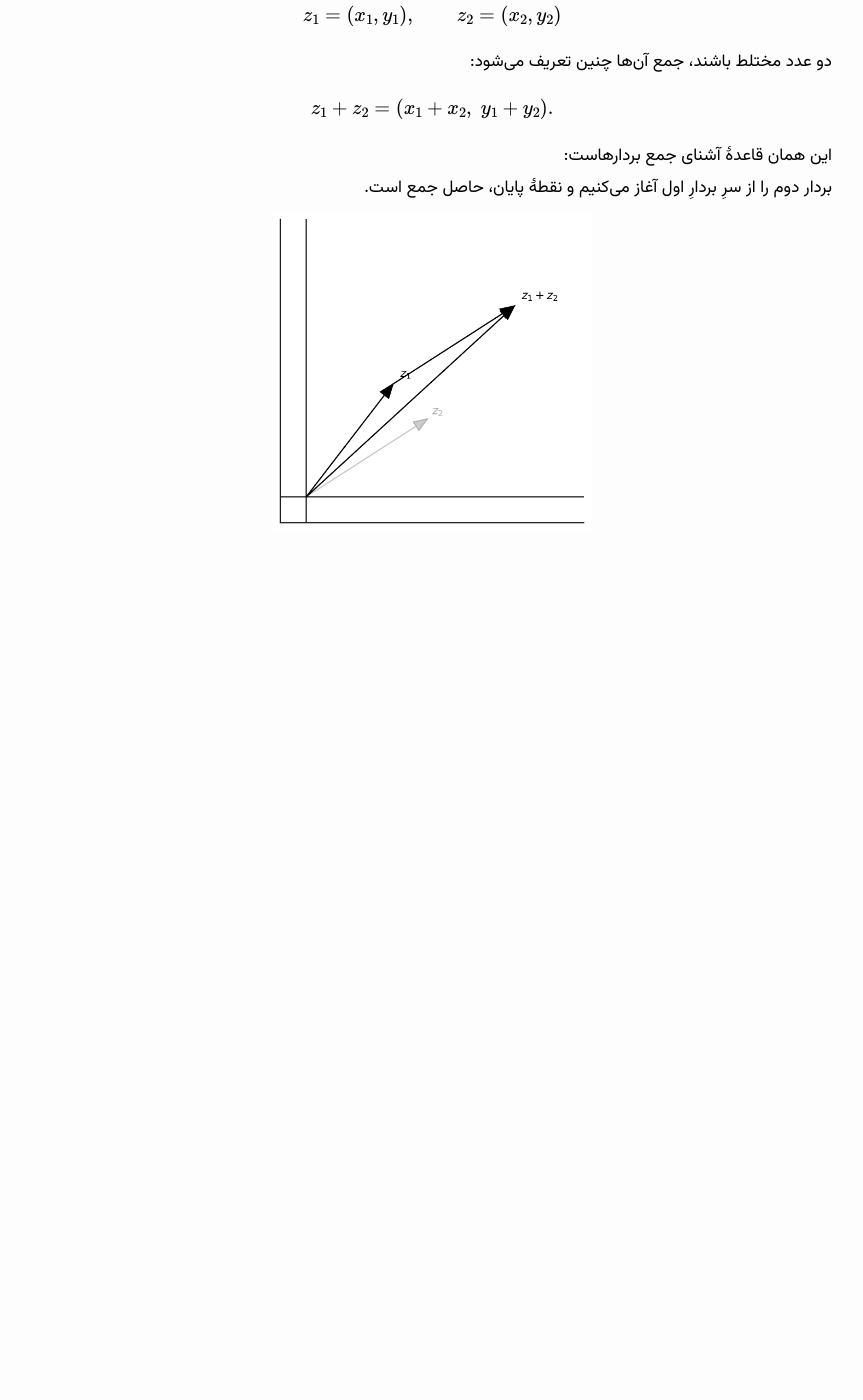
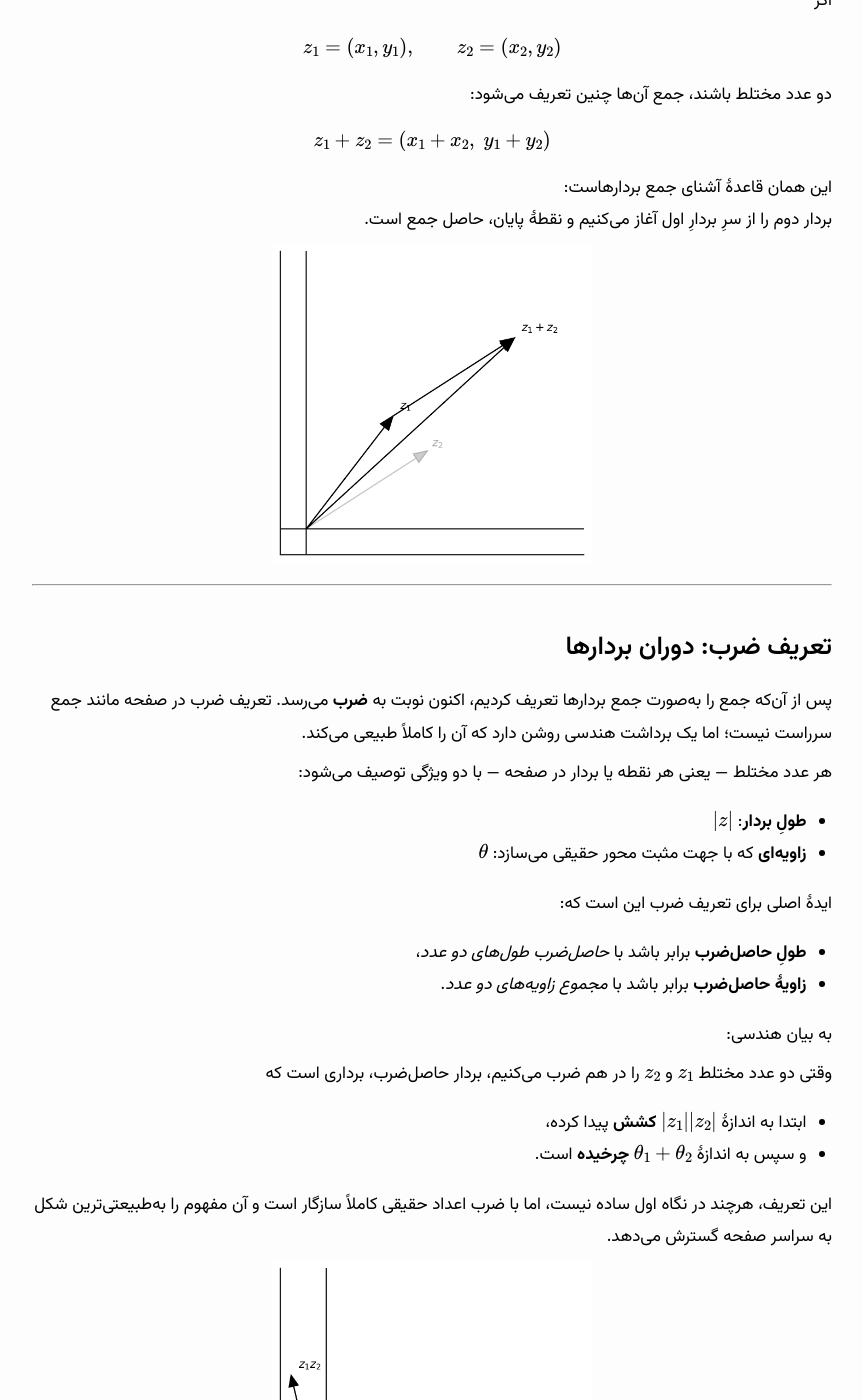
Before and after one commit to pooyarezaie/Fractal-Notes, a Jekyll site: the page built from complex-numbers/index.md, in a window 1280 px wide and 1400 px high, scrolled down 1267 px. Shown: the whole window, without its empty margins (208-1071 px from the left). Built offline with Jekyll 4.4.1, drawn with Linux system fonts in a browser that asks for light colours; before the commit the page ends 1897 px from its top, so only the background shows below that; some of the changed text lies outside the part shown.

Commit message:
Write an intro about complex numbers (part2)

```diff
--- a/complex-numbers/index.md
+++ b/complex-numbers/index.md
@@ -11,23 +11,24 @@ title: "اعداد مختلط"
 
 ## از محور حقیقی تا صفحهٔ دوبعدی
 
-یک عدد مختلط را می‌توانیم **یک نقطه در صفحه** در نظر بگیریم؛ و یا با تعبیری دیگر **برداری** که از مبدأ به آن نقطه‌ کشیده شده‌است. اگر مختصات این نقطه را $$(x_0, y_0)$$ بنامیم، می‌گوییم عدد مختلطی که این نقطه را نشان می‌دهد، دارای:
+یک عدد مختلط را می‌توانیم **یک نقطه در صفحه** در نظر بگیریم؛ و یا با تعبیری دیگر **برداری** که از مبدأ به آن نقطه‌ کشیده شده‌است.
+اگر مختصات این نقطه را $ (x_0, y_0) $ بنامیم، می‌گوییم عدد مختلطی که این نقطه را نشان می‌دهد، دارای:
 
-- **قسمت حقیقی (طول)** $$x_0$$،
-- **قسمت موهومی (عرض)** $$y_0$$
+- **قسمت حقیقی (طول)**  $x_0$
+- **قسمت موهومی (عرض)** $y_0$
 
 است. پس می‌توانیم یک عدد مختلط را به‌صورت یک زوجِ مرتب بنویسیم:
 
 $$
-z = (x_0, y_0).
+z = (x_0, y_0)
 $$
 
 <p align="center">
-  <img src="/assets/img/complex_z_vector_black.png" alt="نمایش z به صورت (x0, y0)" width="320">
+  <img src="/assets/img/complex_z_vector_black.png" alt="نمایش z به صورت (x0, y_0)" width="320">
 </p>
 
 در این برداشت، اعداد حقیقی نیز به‌طور طبیعی در میان اعداد مختلط جای می‌گیرند؛
-زیرا هر عدد حقیقی $$a$$ همان نقطهٔ $$(a, 0)$$ در صفحه است — یعنی همان برداری که روی محور افقی قرار دارد.
+زیرا هر عدد حقیقی $a$ همان نقطهٔ $(a, 0)$ در صفحه است — یعنی همان برداری که روی محور افقی قرار دارد.
 
 ---
 
@@ -46,7 +47,7 @@ $$
 دو عدد مختلط باشند، جمع آن‌ها چنین تعریف می‌شود:
 
 $$
-z_1 + z_2 = (x_1 + x_2,\; y_1 + y_2).
+z_1 + z_2 = (x_1 + x_2,\; y_1 + y_2)
 $$
 
 این همان قاعدهٔ آشنای جمع بردارهاست:
@@ -55,3 +56,33 @@ $$
 <p align="center">
   <img src="/assets/img/complex_addition_triangle_black.png" alt="نمایش برداری جمع دو عدد مختلط" width="320">
 </p>
+
+---
+
+## تعریف ضرب: دوران بردارها
+
+پس از آن‌که جمع را به‌صورت جمع بردارها تعریف کردیم، اکنون نوبت به **ضرب** می‌رسد. تعریف ضرب در صفحه مانند جمع سرراست نیست؛ اما یک برداشت هندسی روشن دارد که آن را کاملاً طبیعی می‌کند.
+
+هر عدد مختلط — یعنی هر نقطه یا بردار در صفحه — با دو ویژگی توصیف می‌شود:
+
+- **طولِ بردار**:  $\lvert z\rvert$
+- **زاویه‌ای** که با جهت مثبت محور حقیقی می‌سازد:  $\theta$
+
+ایدهٔ اصلی برای تعریف ضرب این است که:
+
+- **طولِ حاصل‌ضرب** برابر باشد با *حاصل‌ضرب طول‌های دو عدد*،
+- **زاویهٔ حاصل‌ضرب** برابر باشد با *مجموع زاویه‌های دو عدد*.
+
+به بیان هندسی:
+
+وقتی دو عدد مختلط $z_1$ و $z_2$ را در هم ضرب می‌کنیم، بردار حاصل‌ضرب، برداری است که
+
+- ابتدا به اندازهٔ $\lvert z_1\rvert \lvert z_2\rvert$ **کشش** پیدا کرده،
+- و سپس به اندازهٔ $\theta_1 + \theta_2$ **چرخیده** است.
+
+این تعریف، هرچند در نگاه اول ساده نیست، اما با ضرب اعداد حقیقی کاملاً سازگار است و آن مفهوم را به‌طبیعتی‌ترین شکل به سراسر صفحه گسترش می‌دهد.
+
+<p align="center">
+  <img src="/assets/img/complex_multiplication_polar_black.png"
+       alt="نمایش هندسی ضرب مختلط: جمع زاویه‌ها و ضرب طول‌ها" width="320">
+</p>
```
Also changed, not shown: assets/img/complex_multiplication_polar_black.png (added).
